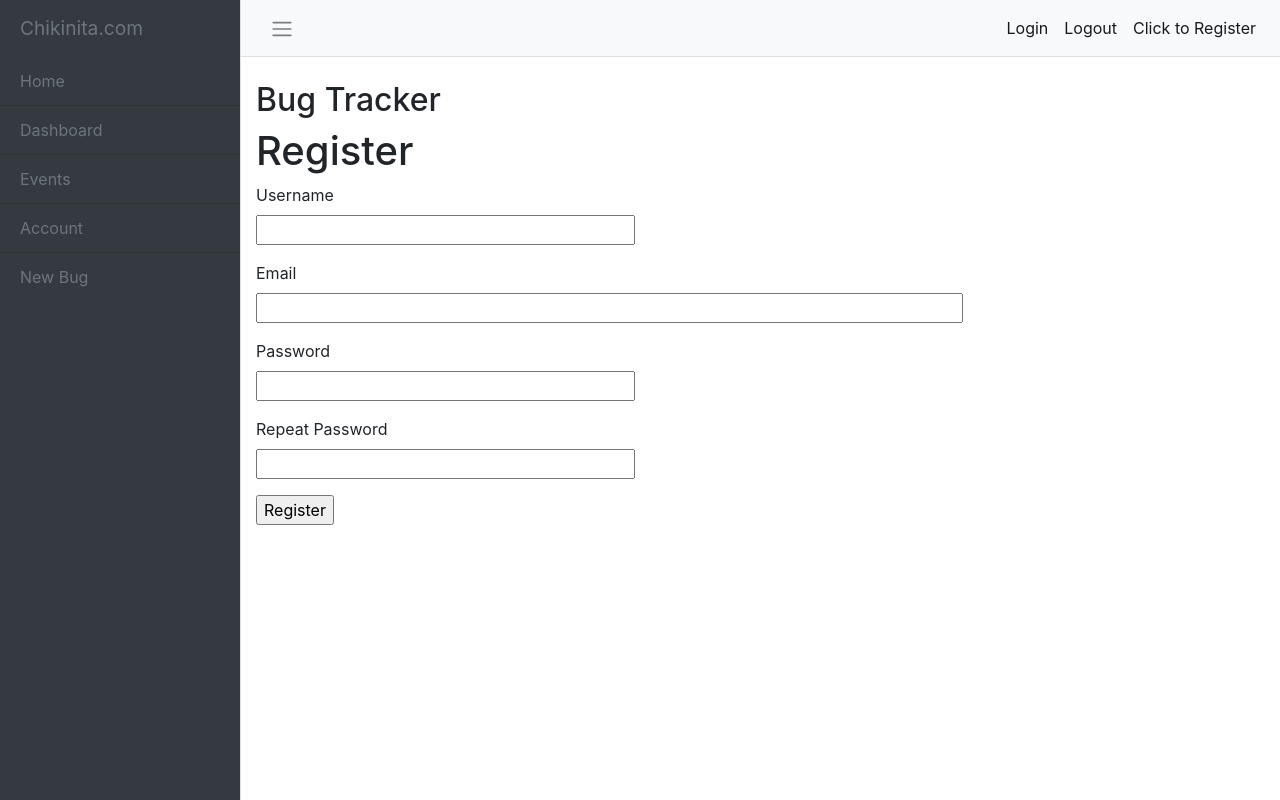
After one commit to miguelpengson/flask_bug_tracker, a Flask app: page /register in a window 1280 px wide. The commit adds this page. Run offline with Flask 2, Linux system fonts and the light colour scheme; some libraries are stand-ins or nearby versions.

Commit message:
started with user registrations, routes, html, forms, incomplete

```diff
--- a/app/__init__.py
+++ b/app/__init__.py
@@ -12,6 +12,7 @@ app.config.from_object(Config)
 db = SQLAlchemy(app)
 migrate = Migrate(app, db)
 login = LoginManager(app)
+login.login_view = 'login'  # flask-login needs to know view function that handles *logins*(endpoint)
 
 if not app.debug:
     if not os.path.exists('logs'):
--- a/app/forms.py
+++ b/app/forms.py
@@ -9,6 +9,13 @@ class LoginForm(FlaskForm):
     remember_me = BooleanField('Remember Me')
     submit = SubmitField('Sign In')
 
+class RegistrationForm(FlaskForm):
+    username= StringField('Username', validators=[DataRequired()])
+    email = StringField('Email', validators=[DataRequired(), Email()])
+    password = PasswordField('Password', validators=[DataRequired()])
+    password2 = PasswordField('Repeat Password', validators=[DataRequired(), EqualTo('password')])
+    submit = SubmitField('Register')
+
 class TrackerForm(FlaskForm):
     # Each field is given a label as a first argument
     title = StringField('Title', validators=[DataRequired()])
--- a/app/routes.py
+++ b/app/routes.py
@@ -3,14 +3,16 @@ from flask_login import login_user, logout_user, current_user, login_required
 from werkzeug.urls import url_parse
 from app import app, db
 from app.models import User, Tracker
-from app.forms import LoginForm, TrackerForm
+from app.forms import LoginForm, TrackerForm, RegistrationForm
 
 @app.route("/")
 @app.route("/index")
+@login_required
 def index():
     track = Tracker.query.all()
     return render_template('index.html', track=track)
 
+# Logging users in
 @app.route('/login', methods=['GET', 'POST'])
 def login():
     if current_user.is_authenticated:
@@ -28,10 +30,25 @@ def login():
         return redirect(next_page)
     return render_template('login.html', title='Sign In', form=form)
 
+# Logging users out
 @app.route('/logout')
 def logout():
     logout_user()
     return redirect(url_for('index'))
+
+@app.route('/register', methods=['GET', 'POST'])
+def register():
+    if current_user.is_authenticated:
+        return redirect(url_for('index'))
+    form = RegistrationForm()
+    if form.validate_on_submit():
+        user = User(username=form.username.data, email=form.email.data)
+        user.set_password(form.password.data)  # ????
+        db.session.add(user)
+        db.session.commit()
+        flash('Congratulations, you are now registered!')
+        return redirect(url_for('login'))
+    return render_template('register.html', title='Register', form=form)
 
 
 @app.route("/bug/new", methods=['GET', 'POST'])
--- a/app/templates/base.html
+++ b/app/templates/base.html
@@ -56,6 +56,9 @@
             <li class="nav-item active">
               <a class="nav-link" href="{{ url_for('logout') }}">Logout <span class="sr-only">(current)</span></a>
             </li>
+            <li class="nav-item active">
+              <a class="nav-link" href="{{ url_for('register') }}">Click to Register <span class="sr-only">(current)</span></a>
+            </li>
           </ul>
         </div>
       </nav>
--- a/app/templates/index.html
+++ b/app/templates/index.html
@@ -1,6 +1,7 @@
 {% extends "base.html" %}
 {% block content %}
     {% for t in track %}
+    <h1>Hello, {{ current_user.username }}</h1>
         <article class="media content-section border-top">
             <div class="media-body">
                 <div class="article-metadata">
--- a/app/templates/login.html
+++ b/app/templates/login.html
@@ -2,7 +2,7 @@
 {% block content %}
 <h1>Sign In</h1>
 <form action="" method="post" novalidate>
-    {{ form.hiddent_tag() }}
+    {{ form.hidden_tag() }}
     <p>
         {{ form.username.label }}<br>
         {{ form.username(size=32) }}<br>
@@ -17,7 +17,7 @@
         <span style="color: red;">{{ error }}</span>
         {% endfor %}
     </p>
-    <p>{{ form.remeber_me() }} {{ form.remember_me.label }}</p>
+    <p>{{ form.remember_me() }} {{ form.remember_me.label }}</p>
     <p>{{ form.submit() }}</p>
 </form>
     <p>New User? <a href="{{ url_for('register') }}">Click to Register!</a></p>
--- /dev/null
+++ b/app/templates/register.html
@@ -0,0 +1,36 @@
+{% extends "base.html" %}
+{% block content %}
+    <h1>Register</h1>
+    <form action="" method="post">
+        {{ form.hidden_tag() }}
+        <p>
+            {{ form.username.label }}<br>
+            {{ form.username(size=32) }}<br>
+            {% for error in form.username.errors %}
+            <span style="color: red;">[{{ error }}]</span>
+            {% endfor %}
+        </p>
+        <p>
+            {{ form.email.label }}<br>
+            {{ form.email(size=64) }}<br>
+            {% for error in form.username.errors %}
+            <span style="color: red;">[{{ error }}]</span>
+            {% endfor %}
+        </p>
+        <p>
+            {{ form.password.label }}<br>
+            {{ form.password(size=32) }}<br>
+            {% for error in form.username.errors %}
+            <span style="color: red;">[{{ error }}]</span>
+            {% endfor %}
+        </p>
+        <p>
+            {{ form.password2.label }}<br>
+            {{ form.password2(size=32) }}<br>
+            {% for error in form.username.errors %}
+            <span style="color: red;">[{{ error }}]</span>
+            {% endfor %}
+        </p>
+        <p>{{ form.submit() }}</p>
+    </form>
+{% endblock content %}
```
Also changed, not shown: test.db, 1 other file.
